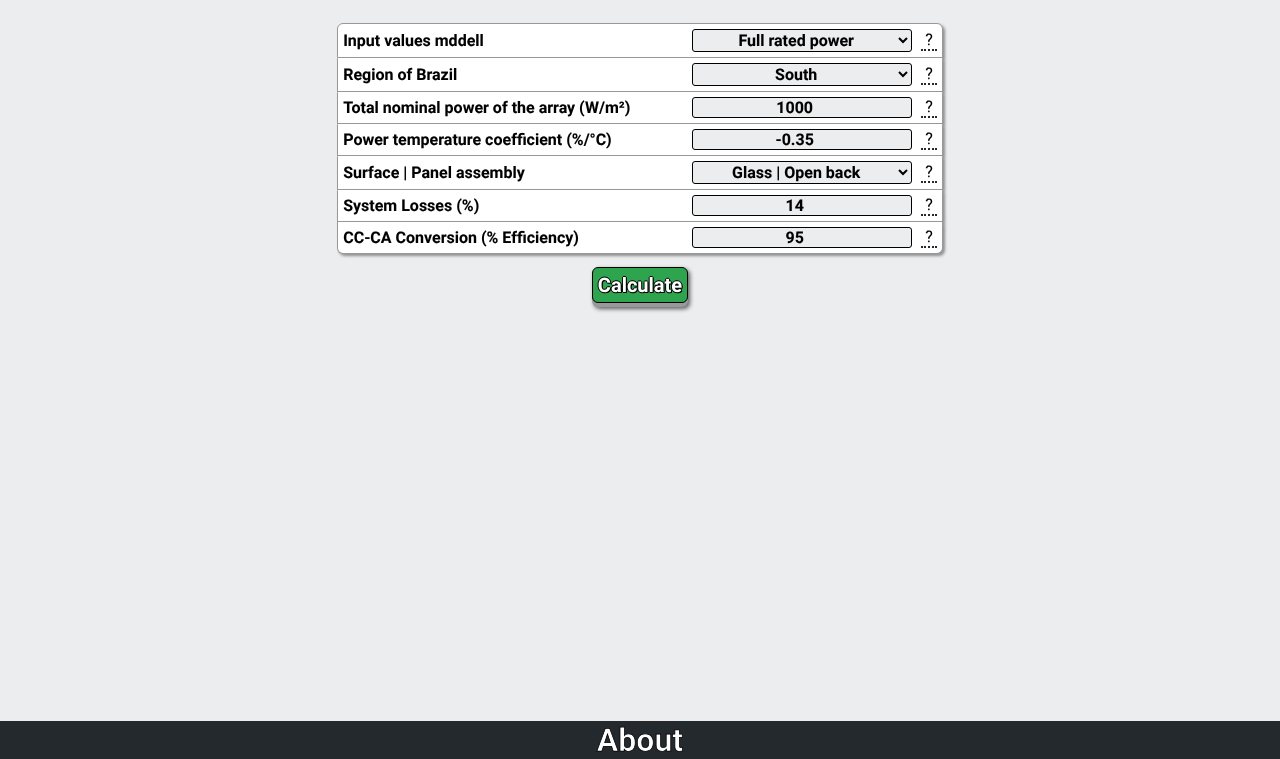
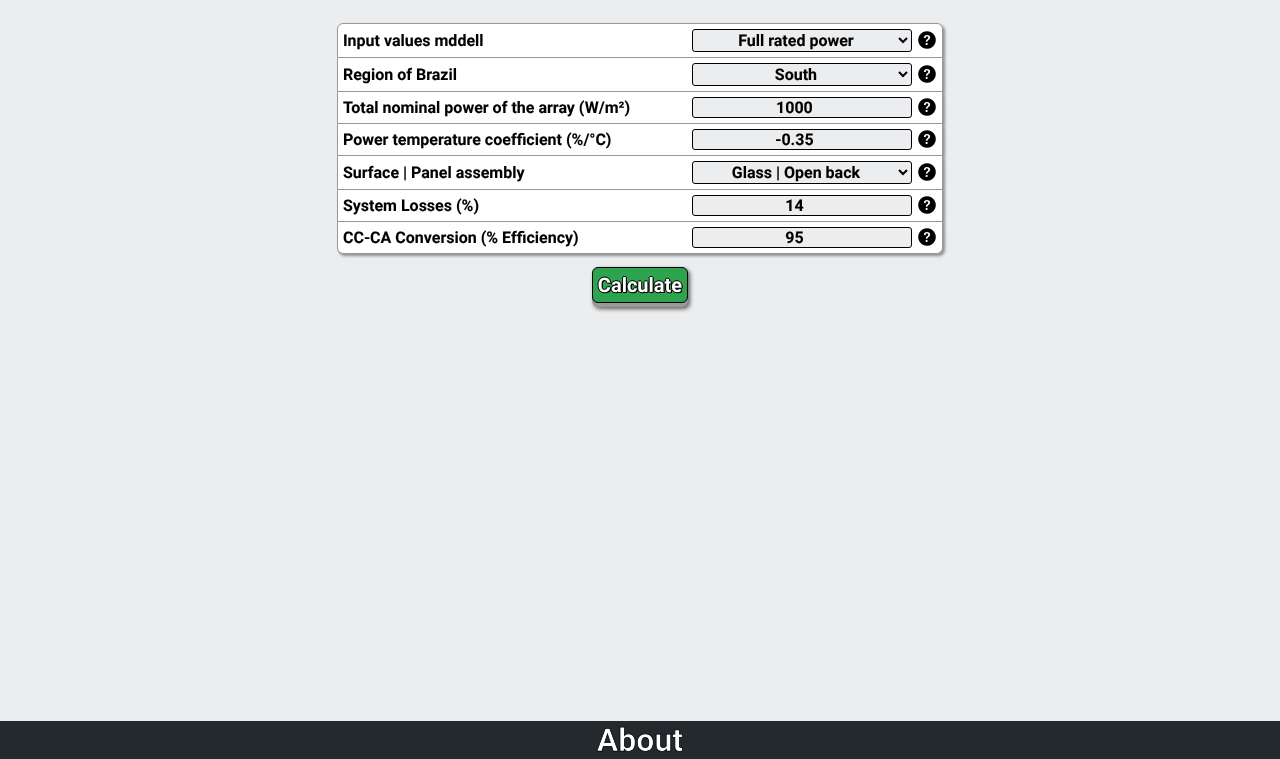
Before and after one commit to fgl27/PVModel, a plain HTML site: page src/index.html in a window 1280 px wide. Shown: the part 41-800 px from the top of the page. Drawn offline with Linux system fonts and the light colour scheme.

Commit message:
Add help icon
Signed-off-by: fgl27 <fglfgl27@gmail.com>

```diff
--- a/src/css/main.css
+++ b/src/css/main.css
@@ -56,6 +56,11 @@
 .icon-arrow-left:before {
   content: "\65";
   transform: translateY(10%) !important;
+}
+
+.icon-help-circled:before {
+  content: "\66";
+  transform: translate(-13%, 13%) scale(1.25) !important;
 }
 
 @font-face {
@@ -318,13 +323,11 @@ html {
 .tooltip {
   position: relative;
   display: inline-block;
-  border-bottom: 0.15em dotted #24292e;
   margin-left: 1ch;
 }
 
 .tooltip_botton,
 .tooltip_disabled {
-  border-bottom: 0 !important;
   margin: 0 !important;
 }
 
--- a/src/js/elem_obj.js
+++ b/src/js/elem_obj.js
@@ -1,6 +1,8 @@
 
 let resultObj = {};
 let resultObjID;
+const question_icon = '<i class="icon icon-help-circled" style="-webkit-text-stroke-width:unset;"></i>';
+const arrow = '<i class="icon icon-arrow-left"></i>';
 
 let Element_obj = {
     modelo: {
@@ -231,7 +233,7 @@ const fun_obj = {
                 'div',
                 Elem_Ids.Input.Help + prop,
                 'tooltip ' + (obj.help ? '' : 'opacityZero'),
-                '&nbsp;?&nbsp;<span class="tooltiptext">' + obj.help + '</span>'
+                question_icon + '<span class="tooltiptext">' + obj.help + '</span>'
             )
         );
         Inputs_Container.appendChild(Imput_Help_Container);
@@ -309,7 +311,7 @@ const fun_obj = {
                 'div',
                 Elem_Ids.Input.Help + prop,
                 'tooltip ' + (obj.help ? '' : 'opacityZero'),
-                '&nbsp;?&nbsp;<span class="tooltiptext">' + obj.help + '</span>'
+                question_icon + '<span class="tooltiptext">' + obj.help + '</span>'
             )
         );
 
@@ -446,7 +448,6 @@ const fun_obj = {
 
         //Seta o valor se é ano, mês ou dia
         //e adiciona um botão pra voltar ao resultado anterior caso seja mês ou dia
-        const arrow = '<i class="icon icon-arrow-left"></i>';
         if (isDay) {
 
             div_result_title.innerHTML = Lang[appLang].result + prop2 + Lang[appLang].of + Lang[appLang].mesesfull[prop1] + resultado_total;
```
Also changed, not shown: src/css/fonts/pvicons.woff.
